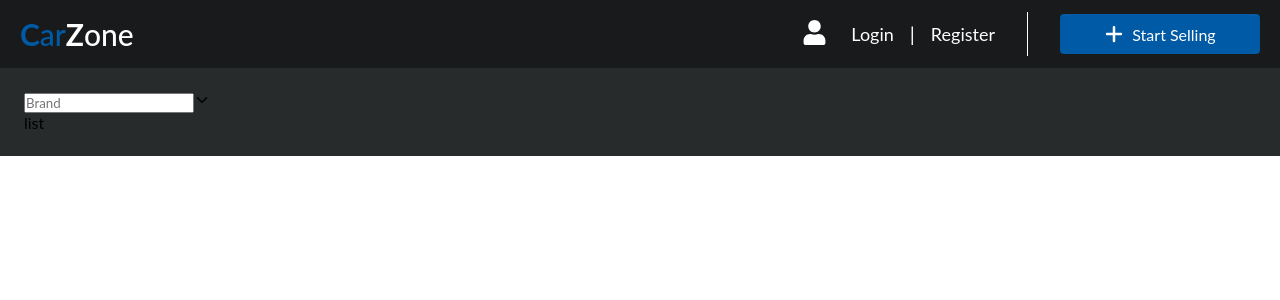
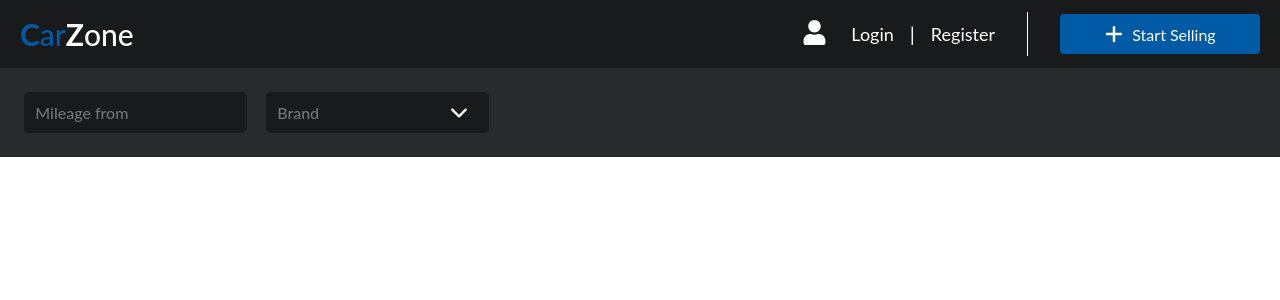
Before and after one commit to tomaszsliwakowski/CarZone, a React (Vite) app: page / in a window 1280 px wide. Shown: the top 300 px of the page. Built offline with nearby package versions, Linux system fonts and the light colour scheme.

Commit message:
filters update

```diff
--- a/src/App.scss
+++ b/src/App.scss
@@ -6,6 +6,7 @@
   font-family: "Lato", sans-serif;
   --first-bg-color: rgb(24, 26, 27);
   --second-bg-color: rgb(40, 43, 44);
+  --blue-color: #005aa5;
 }
 
 a {
--- a/src/components/filters/filters.scss
+++ b/src/components/filters/filters.scss
@@ -10,5 +10,7 @@
     width: 100%;
     max-width: 1350px;
     padding: 1.5rem;
+    display: flex;
+    gap: 2rem;
   }
 }
--- a/src/components/filters/filters.tsx
+++ b/src/components/filters/filters.tsx
@@ -1,11 +1,17 @@
+import { carModels, mileageList } from "../../utils/data";
 import FiltrWithList from "../filtr/filtrWithList";
+import FiltrWithOptionsList from "../filtr/filtrWithOptionsList";
 import "./filters.scss";
 
 export default function Filters() {
   return (
     <div className="filtersBar">
       <div className="body">
-        <FiltrWithList />
+        <FiltrWithOptionsList list={mileageList} className="mileage" />
+        <FiltrWithList
+          list={carModels.map((item) => item.brand)}
+          className="brand"
+        />
       </div>
     </div>
   );
--- a/src/components/filtr/filtr.scss
+++ b/src/components/filtr/filtr.scss
@@ -0,0 +1,94 @@
+.filtr {
+  display: flex;
+  align-items: center;
+  position: relative;
+  width: 100%;
+  max-width: 210px;
+  .filtrInput {
+    width: 100%;
+    height: 100%;
+    display: flex;
+    align-items: center;
+    position: relative;
+    background-color: var(--first-bg-color);
+    border-radius: 5px;
+    &.select {
+      cursor: pointer;
+      input {
+        cursor: pointer;
+      }
+    }
+    input {
+      padding: 0.7rem;
+      font-size: 16px;
+      outline: none;
+      border: none;
+      color: white;
+      background-color: inherit;
+      border-radius: 5px;
+
+      font-weight: 500;
+    }
+    svg {
+      position: absolute;
+      right: 5px;
+      font-size: 24px;
+      color: white;
+    }
+    span {
+      position: absolute;
+      color: white;
+      right: 1rem;
+      font-size: 20px;
+      cursor: pointer;
+    }
+  }
+  .filtrList {
+    position: absolute;
+    top: 2.5rem;
+    background-color: var(--first-bg-color);
+    width: 100%;
+    padding: 0.5rem 0.7rem;
+    list-style-type: none;
+    display: flex;
+    flex-direction: column;
+    gap: 1rem;
+    border-radius: 5px;
+    max-height: 460px;
+    overflow: auto;
+
+    li {
+      font-weight: 500;
+      font-size: 16px;
+      color: white;
+      cursor: pointer;
+      display: flex;
+      align-items: center;
+      gap: 0.5rem;
+      padding: 2px 0;
+
+      span {
+        position: relative;
+        top: 2px;
+      }
+    }
+    .checkbox {
+      width: 20px;
+      height: 20px;
+      border: 2px solid var(--blue-color);
+      border-radius: 4px;
+      display: flex;
+      align-items: center;
+      justify-content: center;
+
+      &.checked {
+        background-color: var(--blue-color);
+      }
+
+      svg {
+        color: white;
+        font-size: 14px;
+      }
+    }
+  }
+}
--- a/src/components/filtr/filtrWithList.tsx
+++ b/src/components/filtr/filtrWithList.tsx
@@ -1,15 +1,93 @@
+import { useEffect, useState } from "react";
 import "./filtr.scss";
 import { IoIosArrowUp } from "react-icons/io";
 import { IoIosArrowDown } from "react-icons/io";
+import { FaCheck } from "react-icons/fa";
 
-export default function FiltrWithList() {
+type PROPS = {
+  list: string[];
+  className: string;
+};
+
+export default function FiltrWithOptionsList({ list, className }: PROPS) {
+  const [state, setState] = useState(false);
+  const [selected, setSelected] = useState<Array<string>>([]);
+
+  const selectHandler = (el: string): void => {
+    if (selected.length === 0) {
+      setSelected([el]);
+    } else {
+      const index: number = selected.indexOf(el);
+      setSelected((prev) =>
+        index === -1 ? [...prev, el] : prev.filter((item) => item !== el)
+      );
+    }
+  };
+
+  useEffect(() => {
+    if (!state) return;
+    const parent = document.querySelector("body");
+
+    function closeModal(e: Event) {
+      let target = e.target as HTMLElement;
+      if (!target.className) return;
+      if (!target.className.includes(className)) {
+        setState(false);
+      }
+    }
+
+    if (parent) {
+      parent.addEventListener("click", closeModal);
+    }
+    return () => {
+      if (parent) {
+        parent.removeEventListener("click", closeModal);
+      }
+    };
+  }, [state]);
+
   return (
-    <div>
-      <div>
-        <input type="text" placeholder="Brand" />
-        <IoIosArrowDown />
+    <div className="filtr">
+      <div
+        className={`filtrInput select ${state ? className : ""}`}
+        onClick={() => setState((prev) => !prev)}
+      >
+        <input
+          type="text"
+          placeholder="Brand"
+          className={state ? className : ""}
+          value={
+            selected[0]
+              ? `${selected.length === 1 ? selected[0] : "Selected"} ${
+                  selected.length > 1 && selected[0] ? selected.length : ""
+                }`
+              : null || ""
+          }
+        />
+        {state ? <IoIosArrowUp /> : <IoIosArrowDown />}
       </div>
-      <ul>list</ul>
+      {state ? (
+        <ul className={`filtrList ${state ? className : ""}`}>
+          {list.map((el, id) => (
+            <li
+              key={id}
+              onClick={() => selectHandler(el)}
+              className={`${state ? className : ""}`}
+            >
+              <div
+                className={`checkbox ${
+                  selected.indexOf(el) !== -1 ? "checked" : ""
+                } ${state ? className : ""}`}
+              >
+                {selected.length > 0 && selected.indexOf(el) !== -1 ? (
+                  <FaCheck />
+                ) : null}
+              </div>
+              <span className={`${state ? className : ""}`}>{el}</span>
+            </li>
+          ))}
+        </ul>
+      ) : null}
     </div>
   );
 }
--- a/src/components/filtr/filtrWithOptionsList.tsx
+++ b/src/components/filtr/filtrWithOptionsList.tsx
@@ -1,5 +1,68 @@
+import { useEffect, useState } from "react";
 import "./filtr.scss";
 
-export default function FiltrWithOptionsList() {
-  return <div>F</div>;
+type PROPS = {
+  list: string[];
+  className: string;
+};
+
+export default function FiltrWithList({ list, className }: PROPS) {
+  const [state, setState] = useState(false);
+  const [selected, setSelected] = useState<string>("");
+
+  const selectHandler = (el: string): void => {
+    setSelected(el);
+  };
+
+  useEffect(() => {
+    if (!state) return;
+    const parent = document.querySelector("body");
+
+    function closeModal(e: Event) {
+      let target = e.target as HTMLElement;
+      if (!target.className) return;
+      if (!target.className.includes(className)) {
+        setState(false);
+      }
+    }
+
+    if (parent) {
+      parent.addEventListener("click", closeModal);
+    }
+    return () => {
+      if (parent) {
+        parent.removeEventListener("click", closeModal);
+      }
+    };
+  }, [state]);
+
+  return (
+    <div className="filtr">
+      <div className={`filtrInput ${state ? className : ""}`}>
+        <input
+          type="text"
+          placeholder="Mileage from"
+          className={state ? className : ""}
+          value={selected}
+          onClick={() => setState((prev) => !prev)}
+        />
+        {selected !== "" ? (
+          <span onClick={() => setSelected("")}>X</span>
+        ) : null}
+      </div>
+      {state ? (
+        <ul className={`filtrList ${state ? className : ""}`}>
+          {list.map((el, id) => (
+            <li
+              key={id}
+              onClick={() => selectHandler(el)}
+              className={`${state ? className : ""}`}
+            >
+              {el}
+            </li>
+          ))}
+        </ul>
+      ) : null}
+    </div>
+  );
 }
```
